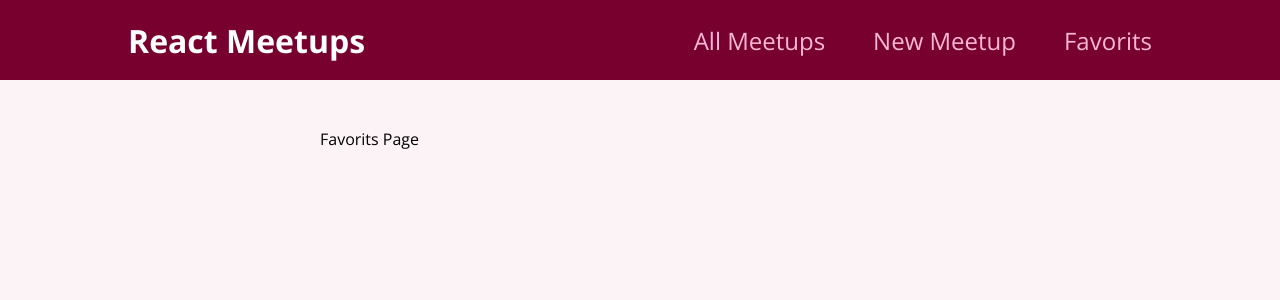
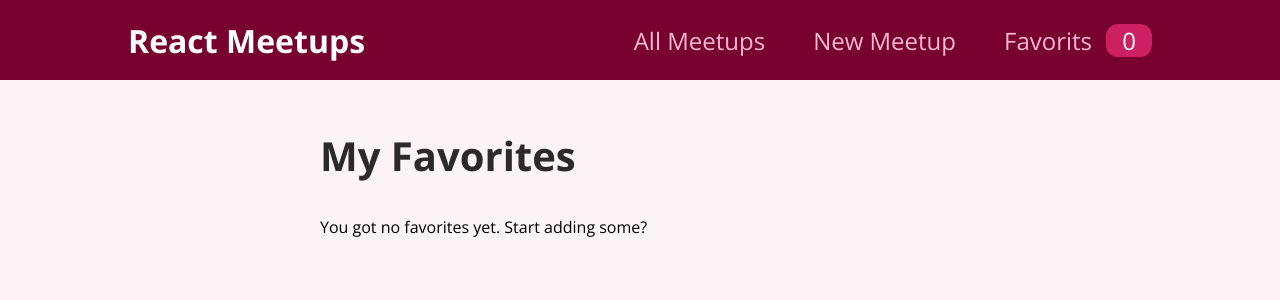
Before and after one commit to bhadreshkumarghevariya/the-meetup-project, a React (Create React App) app: page /favorits in a window 1280 px wide. Shown: the top 300 px of the page. Built offline with nearby package versions, Linux system fonts and the light colour scheme.

Commit message:
favorites functionality completed using context

```diff
--- a/src/components/layout/MainNavigation.js
+++ b/src/components/layout/MainNavigation.js
@@ -1,8 +1,12 @@
+import { useContext } from "react";
 import { Link } from "react-router-dom";
 
 import classes from "./MainNavigation.module.css";
+import FavoritesContext from "../../store/favorites-context";
 
 function MainNavigation() {
+  const favoriteCtx = useContext(FavoritesContext);
+
   return (
     <header className={classes.header}>
       <div className={classes.logo}>React Meetups</div>
@@ -15,7 +19,12 @@
             <Link to="/new-meetup">New Meetup</Link>
           </li>
           <li>
-            <Link to="/favorits">Favorits</Link>
+            <Link to="/favorits">
+              Favorits{" "}
+              <span className={classes.badge}>
+                {favoriteCtx.totalFavorites}
+              </span>
+            </Link>
           </li>
         </ul>
       </nav>
--- a/src/pages/Favorits.js
+++ b/src/pages/Favorits.js
@@ -1,5 +1,24 @@
+import { useContext } from "react";
+import FavoritesContext from "../store/favorites-context";
+import MeetupList from "../components/meetups/MeetupList";
+
 function FavoritsPage() {
-  return <div>Favorits Page</div>;
+  const favoriteCtx = useContext(FavoritesContext);
+
+  let content;
+
+  if (favoriteCtx.totalFavorites === 0) {
+    content = <p>You got no favorites yet. Start adding some?</p>;
+  } else {
+    content = <MeetupList meetups={favoriteCtx.favorites} />;
+  }
+
+  return (
+    <section>
+      <h1>My Favorites</h1>
+      {content}
+    </section>
+  );
 }
 
 export default FavoritsPage;
```
